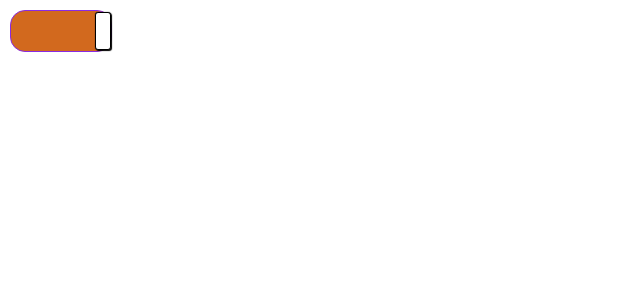
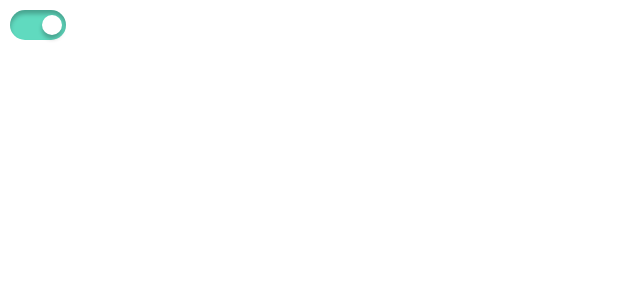
Before and after one commit to Uladzimir86/pointing-poker, a React (Create React App) app in the folder front/: page / in a window 1280 px wide. Shown: the top 300 px of the page, without its empty margins (0-640 px from the left). Built offline with nearby package versions, Linux system fonts and the light colour scheme.

Commit message:
feat: create switcher

```diff
--- a/front/src/UI-components/switcher/switcher.scss
+++ b/front/src/UI-components/switcher/switcher.scss
@@ -1,52 +1,24 @@
 
-input[type=range] {
-  -webkit-appearance: none; /* Hides the slider so that custom slider can be made */
-  width: 100px; /* Specific width is required for Firefox. */
-  height: 40px;
-  background: transparent; /* Otherwise white in Chrome */
-  border: 1px solid blueviolet;
-  border-radius: 15px;
-  background-color: chocolate;
+.switcher {
+  -webkit-appearance: none;
+  width: 56px;
+  height: 30px;
+  padding: 0 4px;
+  box-shadow: inset 0px 4px 4px rgba(0, 0, 0, 0.25);
+  border-radius: 24px;
+  background-color: #C4C4C4;
+  cursor: pointer;
+  box-sizing: border-box;
+  &::-webkit-slider-thumb {
+    -webkit-appearance: none;
+    height: 20px;
+    width: 20px;
+    border-radius: 50%;
+    background: #ffffff;
+    cursor: pointer;
+    box-shadow: 0px 4px 4px rgba(0, 0, 0, 0.25);
+  }
+  &_on {
+    background-color: #60DABF;
+  }
 }
-
-// input[type=range]::-webkit-slider-thumb {
-//   -webkit-appearance: none;
-// }
-
-// input[type=range]:focus {
-//   outline: none; /* Removes the blue border. You should probably do some kind of focus styling for accessibility reasons though. */
-// }
-
-// input[type=range]::-ms-track {
-//   width: 100px;
-//   cursor: pointer;
-
-//   /* Hides the slider so custom styles can be added */
-//   background: transparent;
-//   border-color: transparent;
-//   color: transparent;
-// }
-
-/* Special styling for WebKit/Blink */
-input[type=range]::-webkit-slider-thumb {
-  -webkit-appearance: none;
-  border: 1px solid #000000;
-  height: 38px;
-  width: 16px;
-  border-radius: 3px;
-  background: #ffffff;
-  cursor: pointer;
- // margin-top: -14px; /* You need to specify a margin in Chrome, but in Firefox and IE it is automatic */
-  box-shadow: 1px 1px 1px #000000, 0px 0px 1px #0d0d0d; /* Add cool effects to your sliders! */
-}
-
-// /* All the same stuff for Firefox */
-// input[type=range]::-moz-range-thumb {
-//   box-shadow: 1px 1px 1px #000000, 0px 0px 1px #0d0d0d;
-//   border: 1px solid #000000;
-//   height: 36px;
-//   width: 16px;
-//   border-radius: 3px;
-//   background: #ffffff;
-//   cursor: pointer;
-// }
--- a/front/src/UI-components/switcher/switcher.tsx
+++ b/front/src/UI-components/switcher/switcher.tsx
@@ -1,15 +1,12 @@
-import React from 'react';
+import { useState } from 'react';
 import './switcher.scss';
 
 const Switcher = () => {
-  return (
-    <div className="switcher">
-      <div className="slider-wrapper">
-      {/* <input type="range"/> */}
-  <input className="slider" type="range" min="0" max="1" step="1" />
-</div>
-    </div>
-  )
+  const [switcherOn, setSwitcherOn] = useState(true)
+  const handleSwitcher = () => {
+    setSwitcherOn(!switcherOn);
+  }
+  return <input className={`switcher ${switcherOn && 'switcher_on'}`} type="range" min="0" max="1" step="1" onChange={handleSwitcher}/>
 }
 
 export default Switcher;
```
